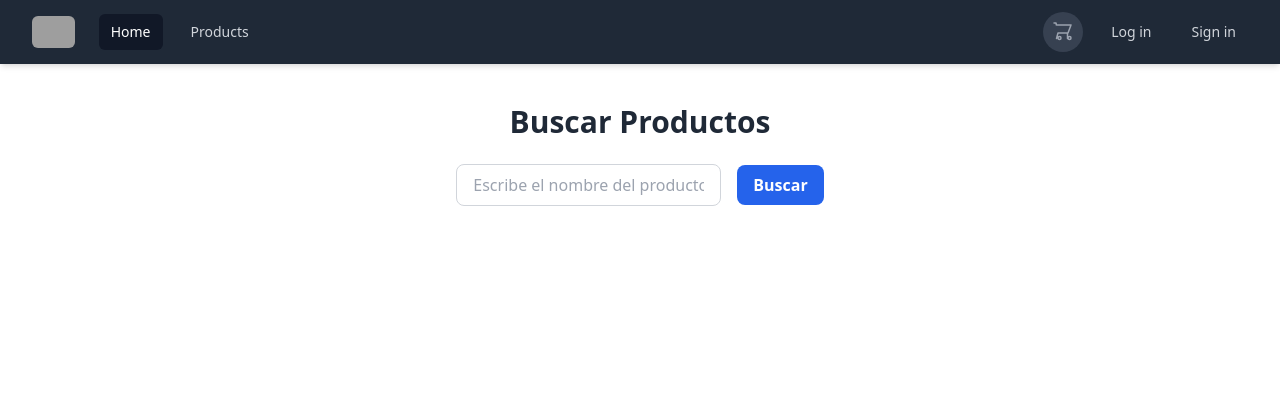
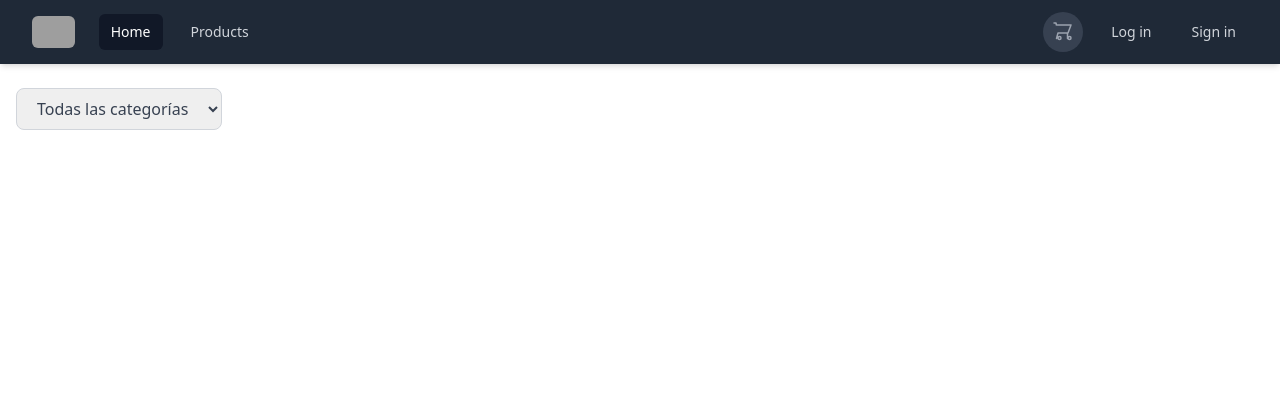
Before and after one commit to das-505/Tienda, a PHP site: page / in a window 1280 px wide. Shown: the top 420 px of the page. Run offline with PHP 8.4, Linux system fonts and the light colour scheme; grey boxes are pictures that could not be loaded.

Commit message:
feat: Ya filtramos los productos por categoria. No mostramos la imagen.

```diff
--- a/src/index.php
+++ b/src/index.php
@@ -27,31 +27,22 @@
     <main class="flex-grow">
 
       <!--para filtrar-->
-      <div class="container mx-auto mt-10 px-4">
-        <h1 class="text-center text-3xl font-bold text-gray-800">Buscar Productos</h1>
-        <form class="mt-6" method="POST" onsubmit="solicitarCatalogo(); return false;">
-          <div class="flex flex-col sm:flex-row items-center justify-center">
-            <div class="w-full sm:w-auto mb-4 sm:mb-0">
-              <input
-                type="text"
-                class="w-full sm:w-auto border border-gray-300 rounded-lg py-2 px-4 text-gray-700 focus:outline-none focus:ring-2 focus:ring-blue-500"
-                id="busqueda-producto"
-                placeholder="Escribe el nombre del producto"
-                required>
-            </div>
-            <div class="w-full sm:w-auto sm:ml-4">
-              <button
-                type="submit"
-                class="w-full sm:w-auto bg-blue-600 text-white font-semibold rounded-lg py-2 px-4 hover:bg-blue-700 focus:outline-none focus:ring-2 focus:ring-blue-500 focus:ring-opacity-50">
-                Buscar
-              </button>
-            </div>
-          </div>
-        </form>
-      </div>
+      <div class="container mx-auto mt-6 px-4">
+    <select id="category-filter" class="border border-gray-300 rounded-lg py-2 px-4 text-gray-700">
+        <option value="">Todas las categorías</option>
+        <option value="rifles">Rifles</option>
+        <option value="Pistolas">Pistolas</option>
+        <option value="Escopetas">Escopeta</option>
+        <option value="Carabinas">Carabinas</option>
+        <option value="Cuchillo">Cuchillería</option>
+        <option value="Fundas">Fundas</option>
+
+    </select>
+</div>
+
 
       <div id="catalogo-container" class="grid grid-cols-1 gap-x-6 gap-y-10 sm:grid-cols-2 lg:grid-cols-4 xl:gap-x-8">
-        <!-- Aquí se agregarán las tarjetas dinámicamente -->
+        <!-- Aquí se agregarán las tarjetas -->
       </div>
 
     </main>
--- a/src/public/js/ajaxProduct.js
+++ b/src/public/js/ajaxProduct.js
@@ -1,20 +1,22 @@
-async function solicitarCatalogo() {
+async function solicitarCatalogo(categoria = null) {
+    try {
+        // Construir la URL con o sin el parámetro de categoría
+        let url = '/Tienda/src/server/controllers/ajaxController.php';
+        if (categoria) {
+            url += `?categoria=${encodeURIComponent(categoria)}`;
+        }
 
-    try{
-
-        const response = await fetch('/Tienda/src/server/controllers/ajaxController.php');
-        if (!response.ok) throw new Error('Error al obtener el catalogo de productos.');
+        const response = await fetch(url);
+        if (!response.ok) throw new Error('Error al obtener el catálogo de productos.');
 
         const productos = await response.json();
-
         mostrarCatalogo(productos);
-    }catch(error){
+    } catch (error) {
         console.error('Error:', error);
     }
-
 }
 
-function mostrarCatalogo(productos){
+function mostrarCatalogo(productos) {
     const catalogoContainer = document.getElementById('catalogo-container');
 
     catalogoContainer.innerHTML = '';
@@ -23,8 +25,10 @@
         const card = document.createElement('div');
         card.classList.add('group', 'relative');
 
+        const imagePath = producto.image_path;
+
         card.innerHTML = `
-             <div class="aspect-h-1 aspect-w-1 w-full rounded-md bg-gray-200 lg:aspect-none group-hover:opacity-75 lg:h-80">
+            <div class="aspect-h-1 aspect-w-1 w-full rounded-md bg-gray-200 lg:aspect-none group-hover:opacity-75 lg:h-80">
                 <img src="${producto.image_path}" alt="${producto.name}" class="h-full w-full object-cover object-center lg:h-full lg:w-full">
             </div>
             <div class="mt-4 flex justify-between">
@@ -45,8 +49,13 @@
     });
 }
 
+// Evento para cargar todos los productos al cargar la página
+document.addEventListener('DOMContentLoaded', () => {
+    solicitarCatalogo(); // Carga todos los productos inicialmente
+});
 
-document.addEventListener('DOMContentLoaded', () =>{
-
-    solicitarCatalogo();
+// Ejemplo: Lógica para filtrar por categoría (puedes conectar esto a botones o un selector)
+document.getElementById('category-filter').addEventListener('change', (event) => {
+    const categoriaSeleccionada = event.target.value;
+    solicitarCatalogo(categoriaSeleccionada);
 });
--- a/src/server/controllers/ajaxController.php
+++ b/src/server/controllers/ajaxController.php
@@ -1,13 +1,22 @@
 <?php
 header('Content-Type: application/json');
 
-require_once __DIR__ . '/../actions/ActionGetProduct.php'; // Asegúrate de que la ruta sea correcta
+require_once __DIR__ . '/../actions/ActionGetProduct.php';
 
 try {
     $action = new ActionGetProduct();
-    $productos = $action->getProduct();
 
-    $response = [];
+    // Obtener la categoría de los parámetros de la solicitud (si existe)
+    $categoria = isset($_GET['categoria']) ? $_GET['categoria'] : null;
+
+    // Si se pasa una categoría, filtrar, de lo contrario, obtener todos los productos
+    if ($categoria) {
+        $productos = $action->getProductByCategory($categoria);
+    } else {
+        $productos = $action->getProduct();
+    }
+
+
     foreach ($productos as $producto) {
         $response[] = [
             'id' => $producto['id'],
@@ -19,7 +28,8 @@
     }
 
     echo json_encode($response);
+
 } catch (Exception $e) {
-    http_response_code(500); // Envía un código de error 500 en caso de fallo
+    http_response_code(500); // Responder con error 500 en caso de fallo
     echo json_encode(['error' => $e->getMessage()]);
 }
```
Also changed, not shown: src/server/actions/ActionGetProduct.php (+18 -4 lines), src/public/img/blackrecon-equipo-militar-miltec-mochila-us-assault-laser-cut-coyote_1_1.jpg (deleted), src/public/img/carabina-gsg-16-calibre-22lr_1.jpg (deleted), src/public/img/escopeta-pardus-trombon-ps.jpg (deleted), src/public/img/escopeta-semiautomatica-mossberg-940-pro-field-12-76.jpg (deleted), src/public/img/escopeta-semiautomatica-mossberg-940-pro-tungsten-gray-12-76_1.jpg (deleted), src/public/img/mochila-miltec-20-litros-camuflaje-verde.jpg (deleted), src/public/img/mochila-miltec-verde-36l.jpg (deleted), src/public/img/mochila-tactica-miltec-20l-negra.jpg (deleted), src/public/img/navaja-gerber-affinity.jpg (deleted), src/public/img/navaja-gerber-eab-lite-negro.jpg (deleted), src/public/img/navaja-gerber-randy-newberg.jpg (deleted), src/public/img/pistola-para-tiro-walther-9mm-q5-match-vintage-5.jpg (added), src/public/img/revolver-ruger-gp100-357-magnum_1.jpg (added), 1 more files.
